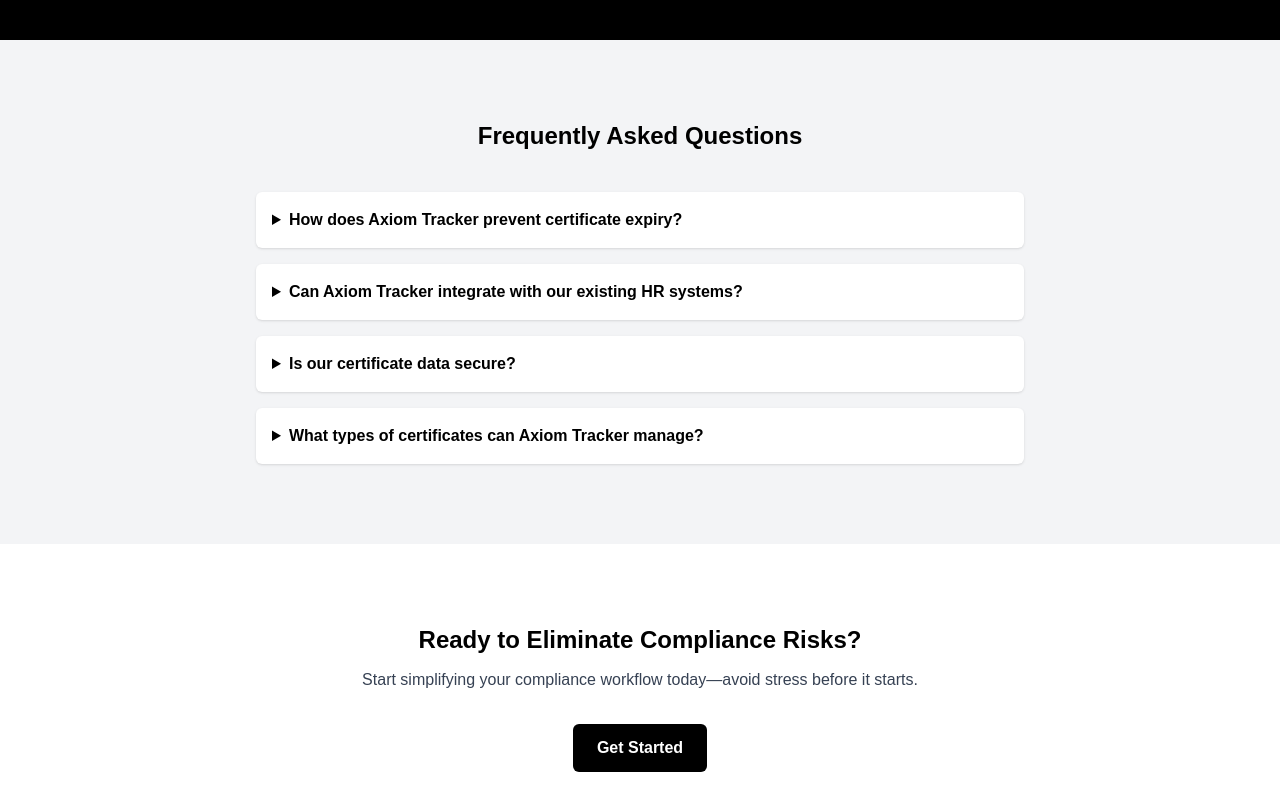
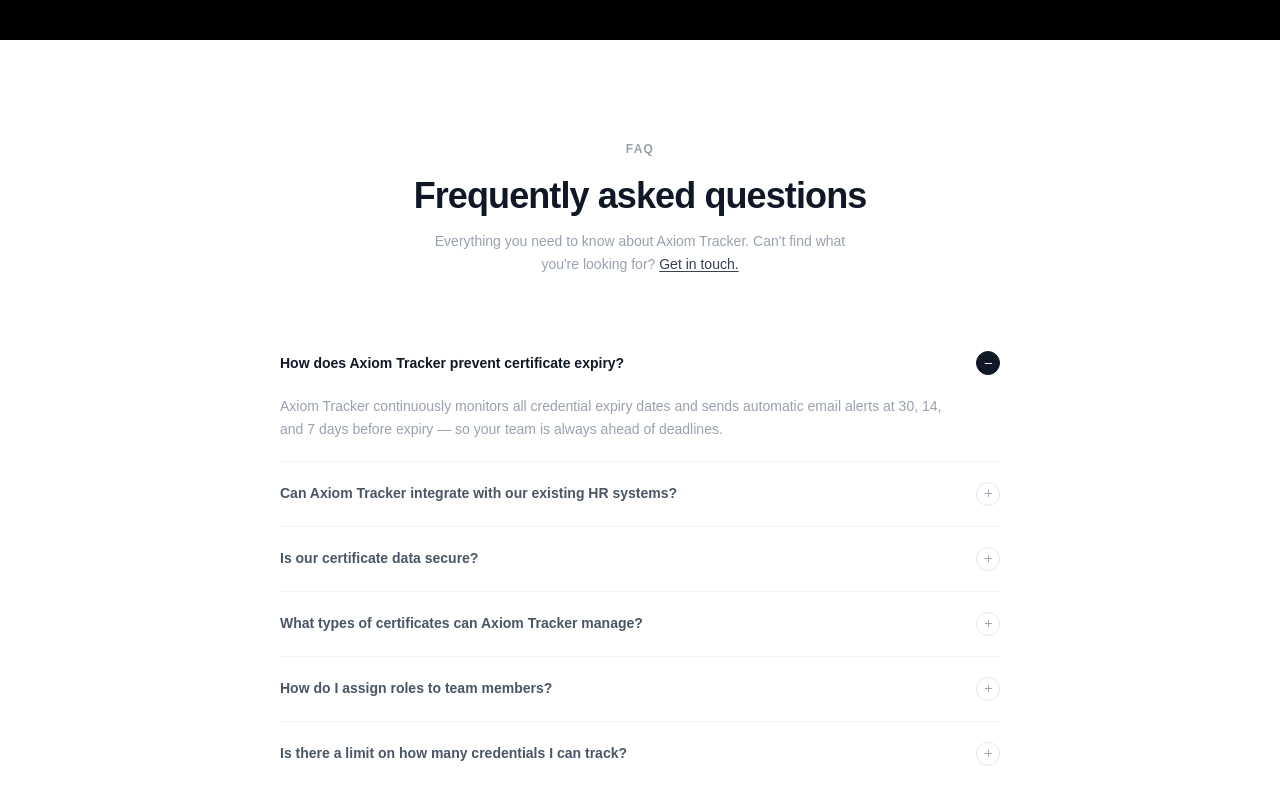
Before and after one commit to jeremiqque/Axiomtracker, a React (Vite) app: page / in a window 1280 px wide. Shown: the part 2400-3200 px from the top of the page. Built offline with nearby package versions, Linux system fonts and the light colour scheme; no server answers; a web font is replaced by a local one.

Commit message:
added FAQ page

```diff
--- a/src/components/FAQ.tsx
+++ b/src/components/FAQ.tsx
@@ -1,45 +1,91 @@
+import { useState } from "react";
+import { FiPlus, FiMinus } from "react-icons/fi";
+
+const faqs = [
+  {
+    q: "How does Axiom Tracker prevent certificate expiry?",
+    a: "Axiom Tracker continuously monitors all credential expiry dates and sends automatic email alerts at 30, 14, and 7 days before expiry — so your team is always ahead of deadlines.",
+  },
+  {
+    q: "Can Axiom Tracker integrate with our existing HR systems?",
+    a: "Yes. Axiom Tracker connects with most HR platforms via API, making it easy to sync employee records and credential data without manual data entry.",
+  },
+  {
+    q: "Is our certificate data secure?",
+    a: "Absolutely. All data is encrypted end-to-end using AES-256. We're SOC 2 compliant and your data is never shared with third parties.",
+  },
+  {
+    q: "What types of certificates can Axiom Tracker manage?",
+    a: "Everything — from safety and compliance certificates to medical licences, training completions, and industry-specific accreditations.",
+  },
+  {
+    q: "How do I assign roles to team members?",
+    a: "Admins can assign Admin, Employee, or Viewer roles directly from the Team Management section in Settings. Role changes take effect immediately.",
+  },
+  {
+    q: "Is there a limit on how many credentials I can track?",
+    a: "No hard limits. Axiom Tracker is built to scale with your organisation, whether you're managing 10 certificates or 10,000.",
+  },
+];
+
 const FAQ = () => {
+  const [open, setOpen] = useState<number | null>(0);
+
   return (
-    <section className="px-4 sm:px-6 md:px-16 py-20 bg-gray-100">
-      <h2 className="text-center text-xl sm:text-2xl font-bold mb-10">Frequently Asked Questions</h2>
+    <section className="py-24 bg-white">
+      <div className="max-w-3xl mx-auto px-6">
 
-      <div className="max-w-3xl mx-auto space-y-4">
+        {/* Header */}
+        <div className="text-center mb-14">
+          <span className="inline-block text-xs font-semibold uppercase tracking-widest text-gray-400 mb-4">
+            FAQ
+          </span>
+          <h2 className="text-3xl sm:text-4xl font-bold text-gray-900 tracking-tight leading-tight">
+            Frequently asked questions
+          </h2>
+          <p className="mt-3 text-sm text-gray-400 max-w-md mx-auto leading-relaxed">
+            Everything you need to know about Axiom Tracker. Can't find what you're looking for?{" "}
+            <a href="mailto:support@axiomtracker.com" className="text-gray-700 underline underline-offset-2 hover:text-black transition-colors">
+              Get in touch.
+            </a>
+          </p>
+        </div>
 
-        <details className="bg-white p-4 rounded-md shadow-sm">
-          <summary className="cursor-pointer font-semibold">
-            How does Axiom Tracker prevent certificate expiry?
-          </summary>
-          <p className="mt-2 text-gray-600 text-sm">
-            It sends automatic alerts before any certificate expires.
-          </p>
-        </details>
+        {/* Items */}
+        <div className="divide-y divide-gray-100">
+          {faqs.map((faq, i) => {
+            const isOpen = open === i;
+            return (
+              <div key={i}>
+                <button
+                  onClick={() => setOpen(isOpen ? null : i)}
+                  className="w-full flex items-center justify-between gap-6 py-5 text-left group"
+                >
+                  <span className={`text-sm font-semibold transition-colors leading-snug ${isOpen ? "text-gray-900" : "text-gray-600 group-hover:text-gray-900"}`}>
+                    {faq.q}
+                  </span>
+                  <span className={`shrink-0 w-6 h-6 rounded-full border flex items-center justify-center transition-all duration-200 ${
+                    isOpen
+                      ? "bg-gray-900 border-gray-900 text-white"
+                      : "bg-white border-gray-200 text-gray-400 group-hover:border-gray-400"
+                  }`}>
+                    {isOpen
+                      ? <FiMinus size={11} />
+                      : <FiPlus size={11} />
+                    }
+                  </span>
+                </button>
 
-        <details className="bg-white p-4 rounded-md shadow-sm">
-          <summary className="cursor-pointer font-semibold">
-            Can Axiom Tracker integrate with our existing HR systems?
-          </summary>
-          <p className="mt-2 text-gray-600 text-sm">
-            Yes, it integrates with most HR platforms via API.
-          </p>
-        </details>
-
-        <details className="bg-white p-4 rounded-md shadow-sm">
-          <summary className="cursor-pointer font-semibold">
-            Is our certificate data secure?
-          </summary>
-          <p className="mt-2 text-gray-600 text-sm">
-            Absolutely — all data is encrypted end-to-end.
-          </p>
-        </details>
-
-        <details className="bg-white p-4 rounded-md shadow-sm">
-          <summary className="cursor-pointer font-semibold">
-            What types of certificates can Axiom Tracker manage?
-          </summary>
-          <p className="mt-2 text-gray-600 text-sm">
-            From safety to medical to compliance certificates — everything is supported.
-          </p>
-        </details>
+                {/* Answer with smooth reveal */}
+                <div className={`overflow-hidden transition-all duration-300 ease-in-out ${isOpen ? "max-h-40 opacity-100" : "max-h-0 opacity-0"}`}>
+                  <p className="pb-5 text-sm text-gray-400 leading-relaxed pr-10">
+                    {faq.a}
+                  </p>
+                </div>
+              </div>
+            );
+          })}
+        </div>
 
       </div>
     </section>
```
